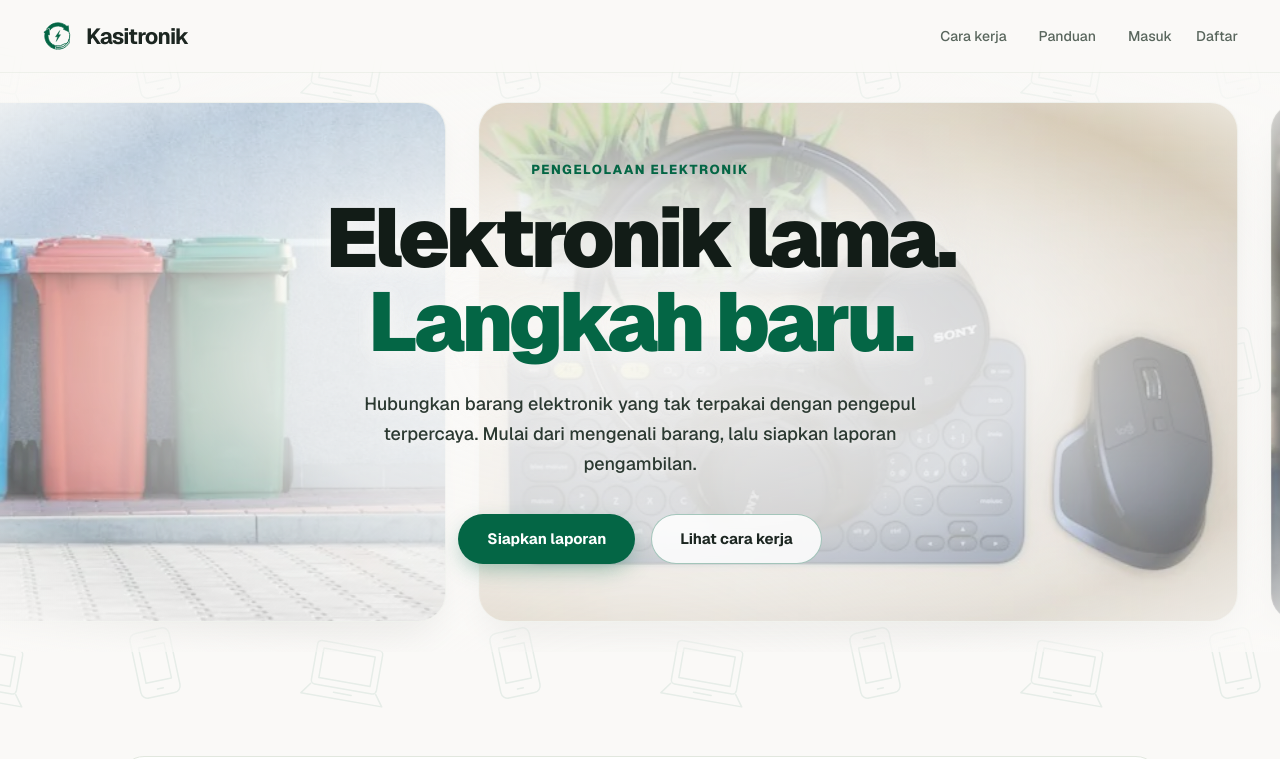
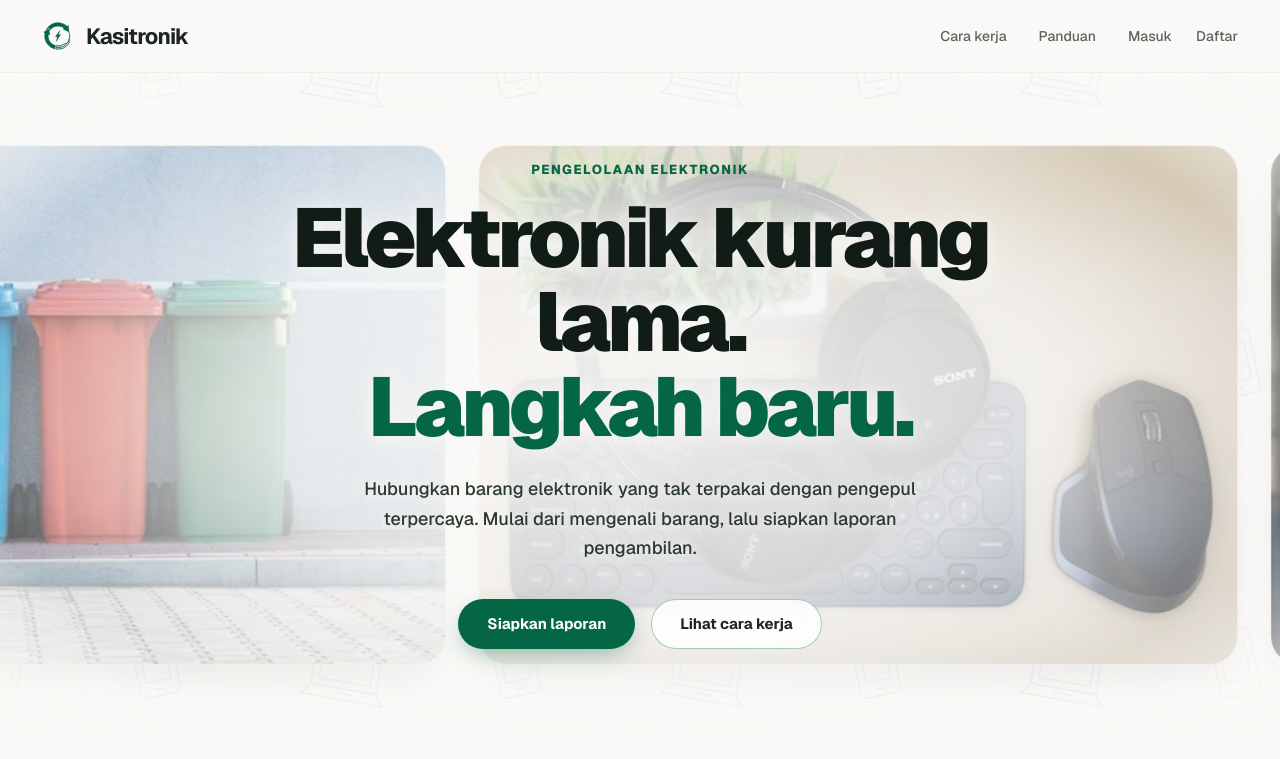
Before and after one commit to Drewron0/Kasitronik-CC, a Next.js app: page / in a window 1280 px wide. Shown: the top 759 px of the page. Built offline with nearby package versions, Linux system fonts and the light colour scheme; no server answers.

Commit message:
Experiment UI change to see if CI/CD works

```diff
--- a/app/components/HeroSection.tsx
+++ b/app/components/HeroSection.tsx
@@ -66,7 +66,7 @@ export default function HeroSection() {
         <p className={styles.eyebrow}>PENGELOLAAN ELEKTRONIK</p>
 
         <h1 id="hero-title">
-          Elektronik lama.
+          Elektronik kurang lama.
           <br />
           <span>Langkah baru.</span>
         </h1>
```
